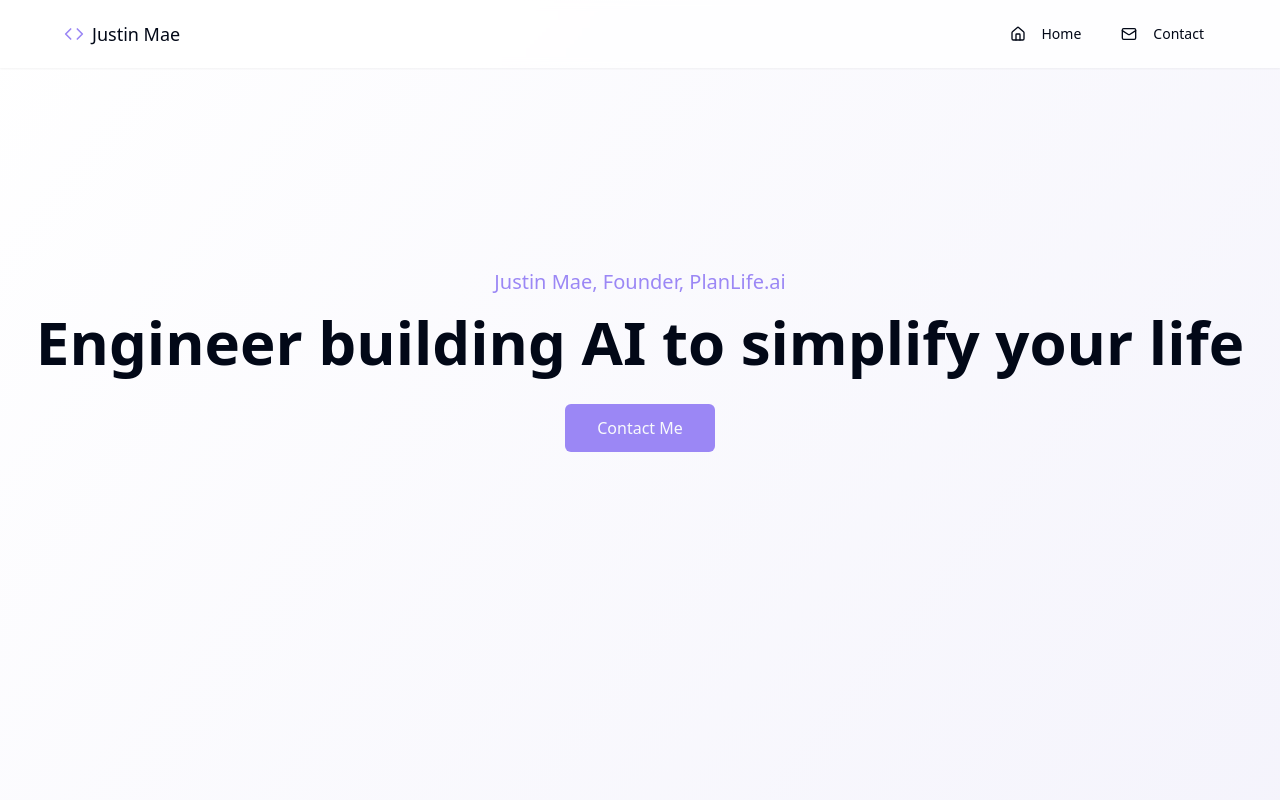
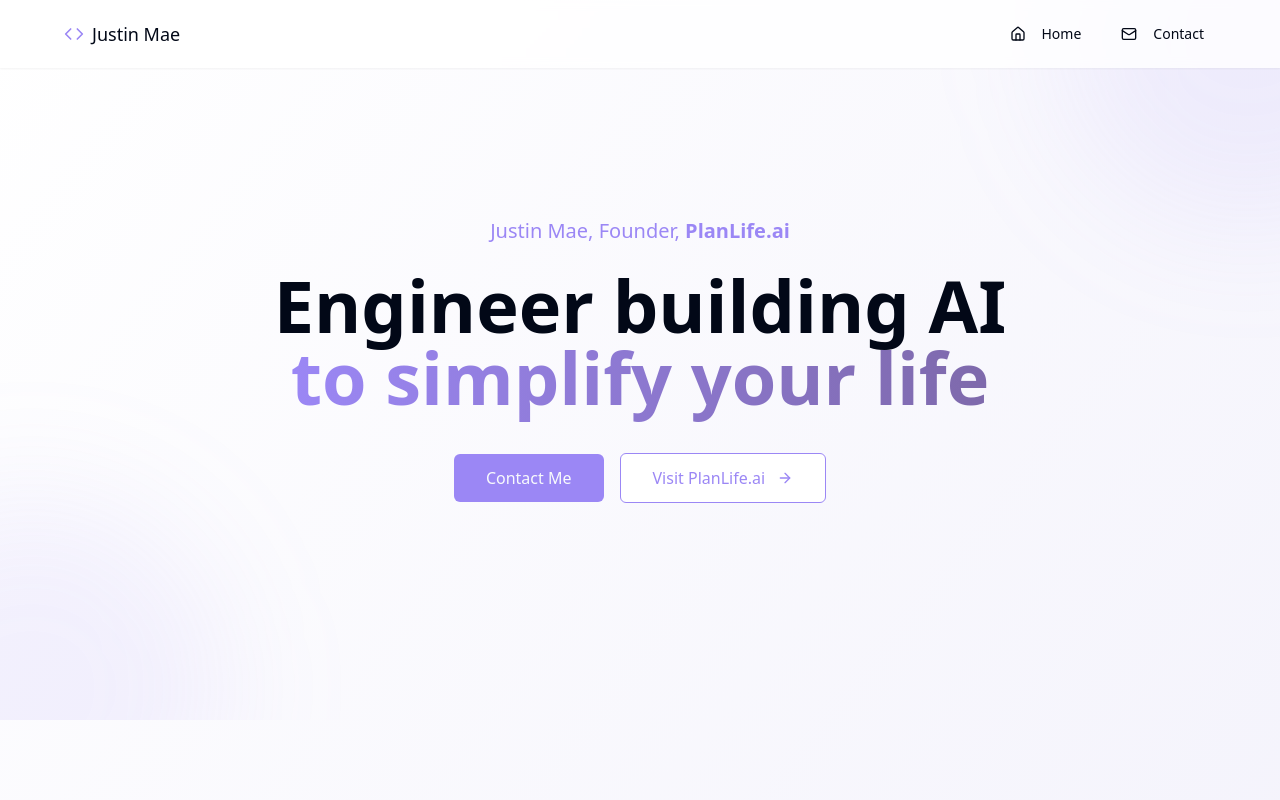
Before and after one commit to justinmae/justinmae.com, a React (Vite) app: page / in a window 1280 px wide. Shown: the top 800 px of the page. Built offline with nearby package versions, Linux system fonts and the light colour scheme.

Commit message:
Refactor website design
This commit addresses feedback on the website's design and implements suggested improvements.  No specific changes are detailed as the feedback was open-ended.

```diff
--- a/src/components/sections/Hero.tsx
+++ b/src/components/sections/Hero.tsx
@@ -1,6 +1,6 @@
 
 import { Button } from "@/components/ui/button";
-import { ExternalLink } from "lucide-react";
+import { ExternalLink, ArrowRight } from "lucide-react";
 
 export const Hero = () => {
   const scrollToSection = (id: string) => {
@@ -9,20 +9,37 @@ export const Hero = () => {
   };
 
   return (
-    <section className="min-h-[90vh] flex flex-col justify-center items-center text-center px-4 animate-fade-in">
-      <span className="text-accent-primary font-medium text-lg md:text-xl mb-4 animate-fade-up" style={{ animationDelay: "0.2s" }}>
-        Justin Mae, Founder, <a href="https://planlife.ai" target="_blank" rel="noopener noreferrer" className="hover:underline">PlanLife.ai</a>
+    <section className="min-h-[90vh] flex flex-col justify-center items-center text-center px-4 animate-fade-in relative overflow-hidden">
+      {/* Background decoration */}
+      <div className="absolute -top-40 -right-40 w-96 h-96 bg-accent-primary/10 rounded-full blur-3xl"></div>
+      <div className="absolute -bottom-40 -left-40 w-96 h-96 bg-accent-primary/10 rounded-full blur-3xl"></div>
+
+      <div className="relative z-10">
+        <span className="text-accent-primary font-medium text-lg md:text-xl mb-6 inline-block animate-fade-up" style={{ animationDelay: "0.2s" }}>
+          Justin Mae, Founder, <a href="https://planlife.ai" target="_blank" rel="noopener noreferrer" className="hover:underline font-semibold">PlanLife.ai</a>
         </span>
-      <h1 className="text-4xl md:text-6xl font-bold mb-8 animate-fade-up" style={{ animationDelay: "0.3s" }}>
-        Engineer building AI to simplify your life
+
+        <h1 className="text-4xl md:text-6xl lg:text-7xl font-bold mb-10 animate-fade-up" style={{ animationDelay: "0.3s" }}>
+          Engineer building AI <br className="hidden md:block" />
+          <span className="bg-gradient-to-r from-accent-primary to-accent-secondary bg-clip-text text-transparent">to simplify your life</span>
         </h1>
-      <div className="flex gap-4 animate-fade-up" style={{ animationDelay: "0.5s" }}>
+
+        <div className="flex flex-col sm:flex-row gap-4 justify-center items-center animate-fade-up" style={{ animationDelay: "0.5s" }}>
           <Button
-          className="bg-accent-primary hover:bg-accent-secondary transition-colors px-8 py-6 text-base"
+            className="bg-accent-primary hover:bg-accent-secondary transition-colors px-8 py-6 text-base w-full sm:w-auto"
             onClick={() => scrollToSection("contact")}
           >
             Contact Me
           </Button>
+
+          <Button
+            variant="outline"
+            className="border-accent-primary text-accent-primary hover:bg-accent-primary/10 transition-colors px-8 py-6 text-base w-full sm:w-auto"
+            onClick={() => window.open("https://planlife.ai", "_blank")}
+          >
+            Visit PlanLife.ai <ArrowRight className="ml-1 w-4 h-4" />
+          </Button>
+        </div>
       </div>
     </section>
   );
```
Lines whose indentation alone changed are shown as unchanged.
